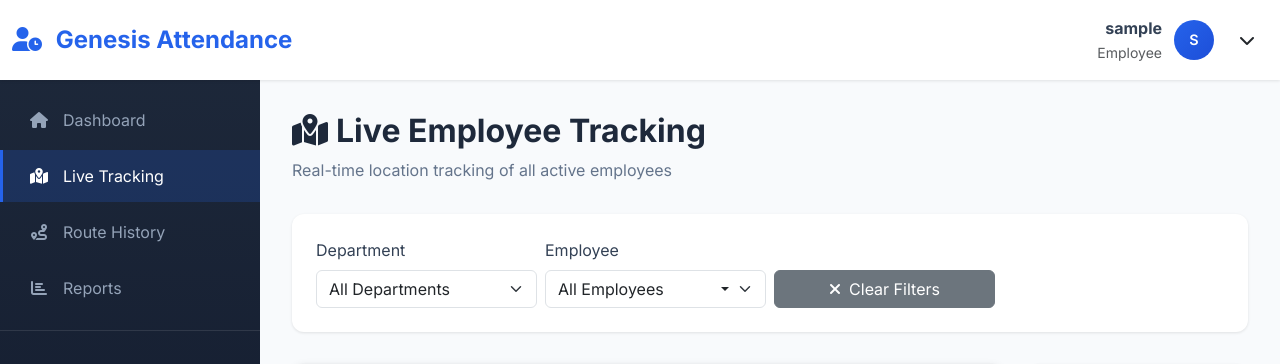
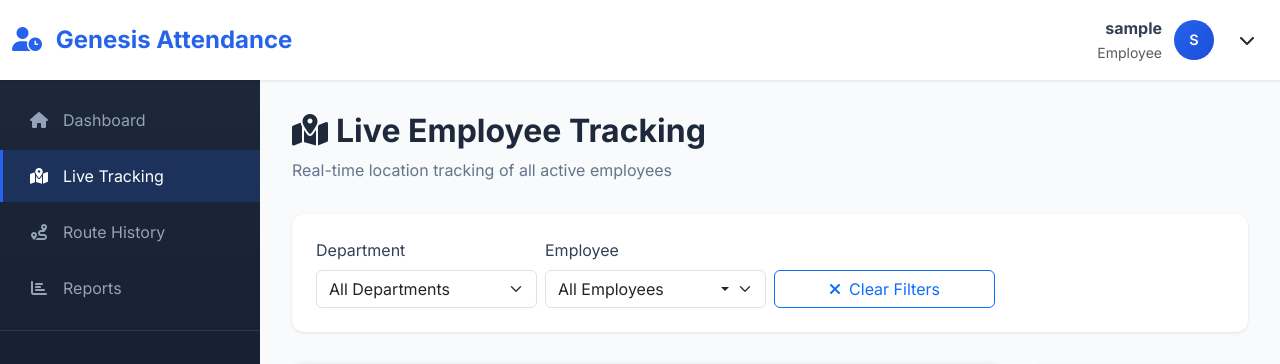
Before and after one commit to gtlfilesbd-droid/Attendance-System, a Django app: page /dashboard/live-tracking/ in a window 1280 px wide. Shown: the top 364 px of the page. Run offline with Django 4.2, Linux system fonts and the light colour scheme; the visitor is signed in with stand-in values (Sample User, id 1); data that the repository does not hold is empty; parts of the project's set-up code (start-up, migrations or seed data) failed here and were passed over.

Commit message:
fix: update Clear Filters button color to outline-primary on live tracking page
Made-with: Cursor

```diff
--- a/Genesis_Employee_Attendance/templates/dashboard/live_tracking.html
+++ b/Genesis_Employee_Attendance/templates/dashboard/live_tracking.html
@@ -143,7 +143,7 @@
             </div>
         </div>
         <div class="col-6 col-sm-4 col-md-3 d-flex align-items-end">
-            <button class="btn btn-secondary w-100" onclick="clearFilters()">
+            <button class="btn btn-outline-primary w-100" onclick="clearFilters()">
                 <i class="fas fa-times me-2"></i>Clear Filters
             </button>
         </div>
```
